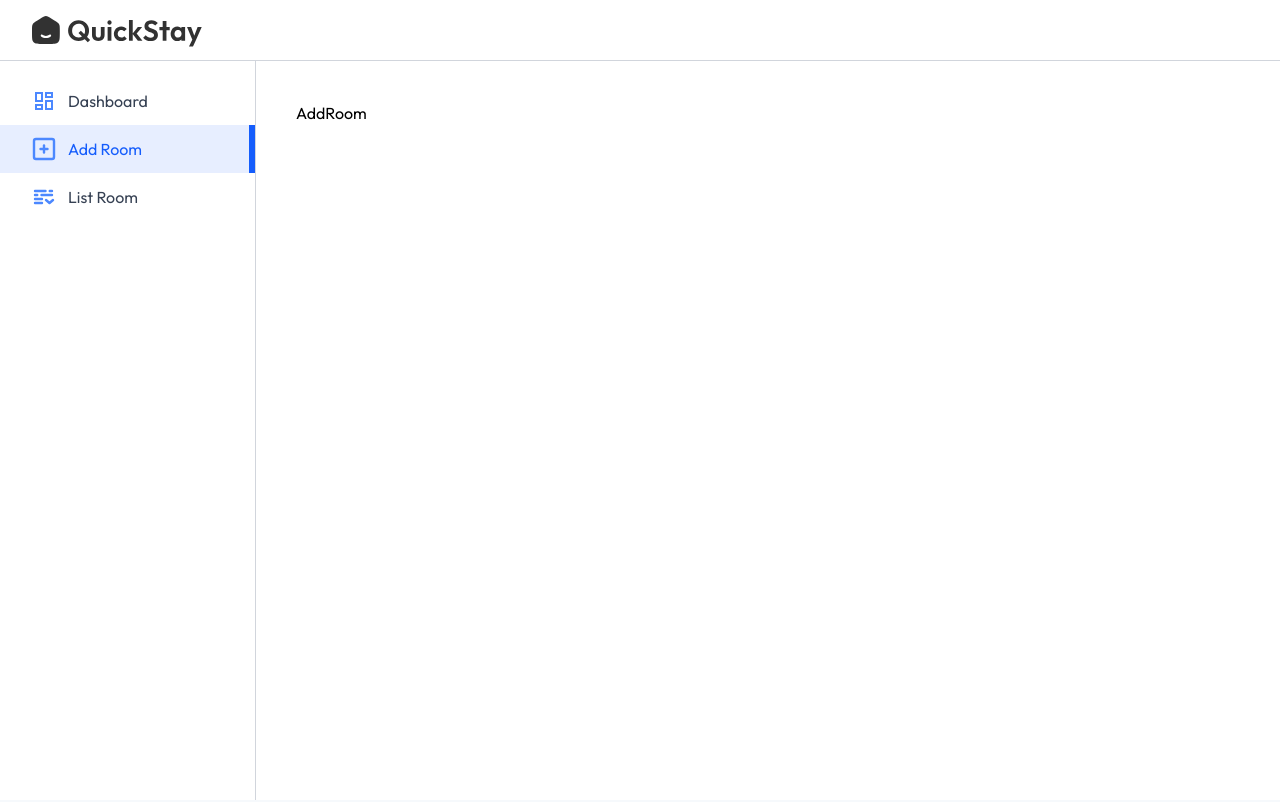
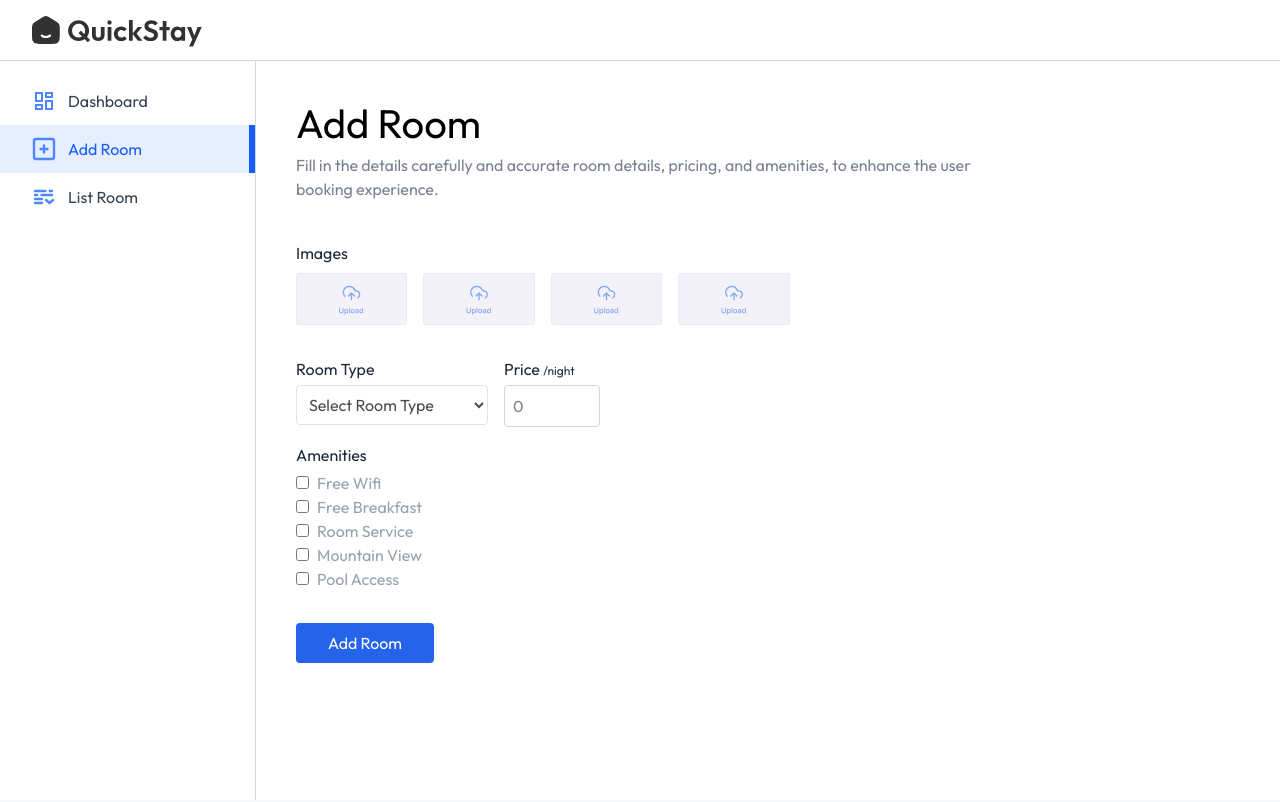
Before and after one commit to manojLovesCoding/hotelBookingWebApp, a React (Vite) app in the folder client/: page /owner/add-room in a window 1280 px wide. Shown: the top 802 px of the page. Built offline with nearby package versions, Linux system fonts and the light colour scheme; no server answers; a web font is replaced by a local one.

Commit message:
feat(add-room): create AddRoom form with image upload, room details, and amenities

```diff
--- a/client/src/pages/HotelOwner/AddRoom.jsx
+++ b/client/src/pages/HotelOwner/AddRoom.jsx
@@ -1,9 +1,115 @@
-import React from 'react'
+import React, { useState } from "react";
+import Title from "../../components/Title";
+import { assets } from "../../assets/assets";
 
 const AddRoom = () => {
+  const [images, setImages] = useState({
+    1: null,
+    2: null,
+    3: null,
+    4: null,
+  });
+  const [inputs, setInputs] = useState({
+    roomType: "",
+    pricePerNight: "",
+    amenities: {
+      "Free Wifi": false,
+      "Free Breakfast": false,
+      "Room Service": false,
+      "Mountain View": false,
+      "Pool Access": false,
+    },
+  });
   return (
-    <div>AddRoom</div>
-  )
-}
+    <form>
+      <Title
+        align="left"
+        font="outfit"
+        title="Add Room"
+        subTitle="Fill in the details carefully and accurate room details, pricing, and amenities, to enhance the user booking experience."
+      />
+      {/* uplaod area for images */}
+      <p className="text-gray-800 mt-10">Images</p>
+      <div className="grid grid-cols-2 sm:flex gap-4 my-2 flex-wrap">
+        {Object.keys(images).map((key) => (
+          <label htmlFor={`roomImage${key} `} key={key}>
+            <img
+              className="max-h-13 cursor-pointer opacity-80"
+              src={
+                images[key]
+                  ? URL.createObjectURL(images[key])
+                  : assets.uploadArea
+              }
+            />
+            <input
+              onChange={(e) =>
+                setImages({ ...images, [key]: e.target.files[0] })
+              }
+              type="file"
+              accept="image/*"
+              id={`roomImage${key} `}
+              hidden
+            />
+          </label>
+        ))}
+      </div>
+      <div className="w-full flex max-sm:flex-col sm:gap-4 mt-4">
+        <div className="flex-1 max-w-48">
+          <p className="text-gray-800 mt-4">Room Type</p>
+          <select
+            value={inputs.roomType}
+            onChange={(e) => setInputs({ ...inputs, roomType: e.target.value })}
+            className="border opacity-70 border-gray-300 mt-1 rounded p-2 w-full"
+          >
+            <option value="">Select Room Type</option>
+            <option value="Single Bed">Single Bed</option>
+            <option value="Double Bed">Double Bed</option>
+            <option value="Luxury Room">Luxury Room</option>
+            <option value="Family Suite">Family Suite</option>
+          </select>
+        </div>
+        <div>
+          <p className="mt-4 text-gray-800">
+            Price <span className="text-xs">/night</span>
+          </p>
+          <input
+            type="number"
+            placeholder="0"
+            className="border border-gray-300 mt-1 rounded p-2 w-24"
+            value={inputs.pricePerNight}
+            onChange={(e) =>
+              setInputs({ ...inputs, pricePerNight: e.target.value })
+            }
+          />
+        </div>
+      </div>
+      <p className="text-gray-800 mt-4">Amenities</p>
+      <div className="flex flex-col flex-wrap mt-1 text-gray-400 max-w-sm">
+        {Object.keys(inputs.amenities).map((amenity, index) => (
+          <div key={index}>
+            <input
+              type="checkbox"
+              id={`amenities${index + 1}`}
+              checked={inputs.amenities[amenity]}
+              onChange={() =>
+                setInputs({
+                  ...inputs,
+                  amenities: {
+                    ...inputs.amenities,
+                    [amenity]: !inputs.amenities[amenity],
+                  },
+                })
+              }
+            />
+            <label htmlFor={`amenities${index + 1}`} className="ml-2">{amenity}</label>
+          </div>
+        ))}
+      </div>
+      <button className="bg-primary text-white px-8 py-2 rounded mt-8 cursor-pointer">
+        Add Room
+      </button>
+    </form>
+  );
+};
 
-export default AddRoom
+export default AddRoom;
```
